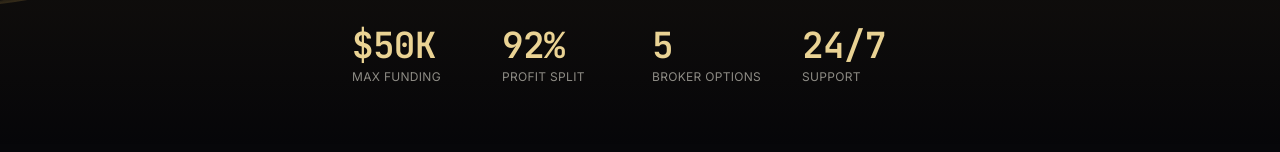
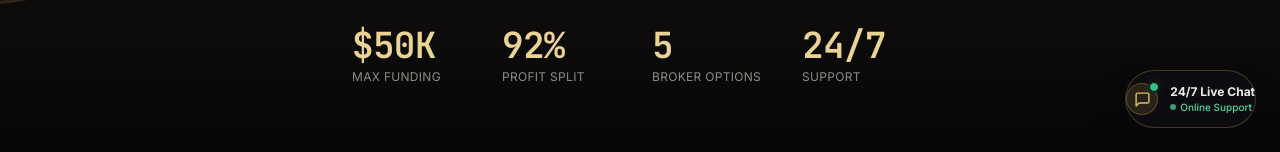
Before and after one commit to qxtfunded/QXT-FUNDED-DEMO, a React (Vite) app: page / in a window 1280 px wide. Shown: the part 648-800 px from the top of the page. Built offline with nearby package versions, Linux system fonts and the light colour scheme; no server answers.

Commit message:
feat: update LiveChat integration and add floating button
Update the LiveChat license, configure custom visibility behavior, and introduce a new floating chat trigger component across the site and dashboard layouts.

```diff
--- a/index.html
+++ b/index.html
@@ -30,6 +30,26 @@
   </head>
   <body class="bg-ink-950 text-paper-50 antialiased">
     <div id="root"></div>
+    <!-- Start of LiveChat (www.livechat.com) code -->
+    <script>
+      window.__lc = window.__lc || {};
+      window.__lc.license = 19915466;
+      window.__lc.integration_name = "manual_channels";
+      window.__lc.product_name = "livechat";
+      ;(function(n,t,c){function i(n){return e._h?e._h.apply(null,n):e._q.push(n)}var e={_q:[],_h:null,_v:"2.0",on:function(){i(["on",c.call(arguments)])},once:function(){i(["once",c.call(arguments)])},off:function(){i(["off",c.call(arguments)])},get:function(){if(!e._h)throw new Error("[LiveChatWidget] You can't use getters before load.");return i(["get",c.call(arguments)])},call:function(){i(["call",c.call(arguments)])},init:function(){var n=t.createElement("script");n.async=!0,n.type="text/javascript",n.src="https://cdn.livechatinc.com/tracking.js",t.head.appendChild(n)}};!n.__lc.asyncInit&&e.init(),n.LiveChatWidget=n.LiveChatWidget||e}(window,document,[].slice));
+      if (window.LiveChatWidget) {
+        window.LiveChatWidget.on('ready', function() {
+          try { window.LiveChatWidget.call('hide'); } catch (e) {}
+        });
+        window.LiveChatWidget.on('visibility_changed', function(data) {
+          if (data && (data.visibility === 'minimized' || data.visibility === 'hidden')) {
+            try { window.LiveChatWidget.call('hide'); } catch (e) {}
+          }
+        });
+      }
+    </script>
+    <noscript><a href="https://www.livechat.com/chat-with/19915466/" rel="nofollow">Chat with us</a>, powered by <a href="https://www.livechat.com/?welcome" rel="noopener nofollow" target="_blank">LiveChat</a></noscript>
+    <!-- End of LiveChat code -->
     <script type="module" src="/src/main.jsx"></script>
   </body>
 </html>
--- a/src/components/layout/DashboardLayout.jsx
+++ b/src/components/layout/DashboardLayout.jsx
@@ -14,6 +14,7 @@ import {
   TrendingUp,
 } from 'lucide-react'
 import ScrollToTop from './ScrollToTop'
+import LiveChatFloatingButton from '../ui/LiveChatFloatingButton'
 import { useAuth } from '../../lib/AuthContext'
 import { subscribeUserNotifications } from '../../lib/firestore'
 
@@ -56,6 +57,7 @@ export default function DashboardLayout() {
   return (
     <div className="flex min-h-screen bg-ink-950 text-paper-50">
       <ScrollToTop />
+      <LiveChatFloatingButton />
       {/* Sidebar - desktop */}
       <aside className="fixed inset-y-0 left-0 z-30 hidden w-64 flex-col border-r border-white/[0.06] bg-ink-900/60 lg:flex">
         <SidebarContent onLogout={handleLogout} />
--- a/src/components/layout/SiteLayout.jsx
+++ b/src/components/layout/SiteLayout.jsx
@@ -2,6 +2,7 @@ import { Outlet } from 'react-router-dom'
 import Navbar from './Navbar'
 import Footer from './Footer'
 import ScrollToTop from './ScrollToTop'
+import LiveChatFloatingButton from '../ui/LiveChatFloatingButton'
 
 export default function SiteLayout() {
   return (
@@ -12,6 +13,7 @@ export default function SiteLayout() {
         <Outlet />
       </main>
       <Footer />
+      <LiveChatFloatingButton />
     </div>
   )
 }
--- /dev/null
+++ b/src/components/ui/LiveChatFloatingButton.jsx
@@ -0,0 +1,63 @@
+import { useState, useEffect } from 'react'
+import { MessageSquare, Sparkles, X } from 'lucide-react'
+import { openLiveChat } from '../../lib/livechat'
+
+export default function LiveChatFloatingButton() {
+  const [isVisible, setIsVisible] = useState(true)
+  const [isHovered, setIsHovered] = useState(false)
+
+  // Listen to LiveChatWidget visibility if possible
+  useEffect(() => {
+    if (typeof window !== 'undefined' && window.LiveChatWidget) {
+      window.LiveChatWidget.on('visibility_changed', (data) => {
+        if (data && data.visibility === 'maximized') {
+          setIsVisible(false)
+        } else {
+          setIsVisible(true)
+        }
+      })
+    }
+  }, [])
+
+  if (!isVisible) return null
+
+  return (
+    <div
+      id="qxt-floating-livechat-container"
+      className="fixed bottom-6 right-6 z-40 flex items-center gap-3 animate-fade-in print:hidden"
+    >
+      {/* Floating Action Button */}
+      <button
+        id="qxt-livechat-trigger"
+        onClick={openLiveChat}
+        onMouseEnter={() => setIsHovered(true)}
+        onMouseLeave={() => setIsHovered(false)}
+        aria-label="Open 24/7 Live Support Chat"
+        className="group relative flex items-center gap-3 rounded-full bg-gradient-to-r from-ink-900 via-ink-850 to-ink-900 py-3 px-4.5 text-paper-100 shadow-2xl border border-gold-500/30 backdrop-blur-xl transition-all duration-300 hover:scale-105 hover:border-gold-400 hover:shadow-[0_0_25px_rgba(234,179,8,0.25)] active:scale-95"
+      >
+        {/* Glow effect */}
+        <span className="absolute -inset-0.5 rounded-full bg-gradient-to-r from-gold-500/20 via-mint-500/10 to-gold-500/20 opacity-0 blur transition duration-300 group-hover:opacity-100" />
+
+        {/* Icon & Pulse Status Dot */}
+        <div className="relative flex h-8 w-8 items-center justify-center rounded-full bg-gold-500/15 text-gold-400 border border-gold-500/30 group-hover:bg-gold-500 group-hover:text-ink-950 transition-colors duration-200">
+          <MessageSquare size={17} className="transition-transform group-hover:scale-110" />
+          <span className="absolute -top-0.5 -right-0.5 flex h-2.5 w-2.5">
+            <span className="absolute inline-flex h-full w-full animate-ping rounded-full bg-mint-400 opacity-75" />
+            <span className="relative inline-flex h-2.5 w-2.5 rounded-full bg-mint-500 border border-ink-900" />
+          </span>
+        </div>
+
+        {/* Text Details */}
+        <div className="flex flex-col text-left">
+          <span className="text-xs font-bold text-paper-100 group-hover:text-gold-300 transition-colors">
+            24/7 Live Chat
+          </span>
+          <span className="text-[10px] font-medium text-mint-400 flex items-center gap-1">
+            <span className="inline-block h-1.5 w-1.5 rounded-full bg-mint-400 animate-pulse" />
+            Online Support
+          </span>
+        </div>
+      </button>
+    </div>
+  )
+}
--- a/src/lib/livechat.js
+++ b/src/lib/livechat.js
@@ -1,4 +1,5 @@
-// LiveChat Integration (License: 19886614)
+// LiveChat Integration (License: 19915466)
+export const LIVECHAT_LICENSE = 19915466
 
 export function initLiveChat() {
   if (typeof window === 'undefined') return
@@ -7,16 +8,10 @@ export function initLiveChat() {
   window.__lc_initialized = true
 
   window.__lc = window.__lc || {}
-  window.__lc.license = 19886614
+  window.__lc.license = LIVECHAT_LICENSE
   window.__lc.integration_name = "manual_channels"
   window.__lc.product_name = "livechat"
 
-  const script = document.createElement('script')
-  script.async = true
-  script.type = 'text/javascript'
-  script.src = 'https://cdn.livechatinc.com/tracking.js'
-
-  // Initialize LiveChatWidget queue if not present
   if (!window.LiveChatWidget) {
     const queue = []
     const _h = null
@@ -33,6 +28,10 @@ export function initLiveChat() {
       },
       call: function() { queue.push(['call', [].slice.call(arguments)]) },
       init: function() {
+        const script = document.createElement('script')
+        script.async = true
+        script.type = 'text/javascript'
+        script.src = 'https://cdn.livechatinc.com/tracking.js'
         document.head.appendChild(script)
       }
     }
@@ -41,12 +40,22 @@ export function initLiveChat() {
 
   window.LiveChatWidget.init()
 
-  // Hide default floating widget by default so it only opens when clicking "Live Chat" in Support Center
+  // Always hide the default blue bubble launcher to keep only the custom QXT UI widget
   window.LiveChatWidget.on('ready', () => {
     try {
       window.LiveChatWidget.call('hide')
     } catch (e) {
       console.error(e)
+    }
+  })
+
+  window.LiveChatWidget.on('visibility_changed', (data) => {
+    if (data && (data.visibility === 'minimized' || data.visibility === 'hidden')) {
+      try {
+        window.LiveChatWidget.call('hide')
+      } catch (e) {
+        console.error(e)
+      }
     }
   })
 }
@@ -56,7 +65,6 @@ export function openLiveChat() {
 
   if (window.LiveChatWidget && typeof window.LiveChatWidget.call === 'function') {
     try {
-      window.LiveChatWidget.call('show')
       window.LiveChatWidget.call('maximize')
       return
     } catch (err) {
@@ -65,5 +73,5 @@ export function openLiveChat() {
   }
 
   // Fallback to official LiveChat web window
-  window.open('https://www.livechat.com/chat-with/19886614/', '_blank', 'noopener,noreferrer')
+  window.open(`https://www.livechat.com/chat-with/${LIVECHAT_LICENSE}/`, '_blank', 'noopener,noreferrer')
 }
```
